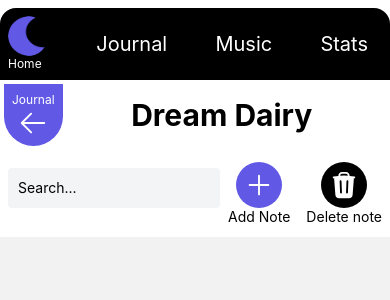
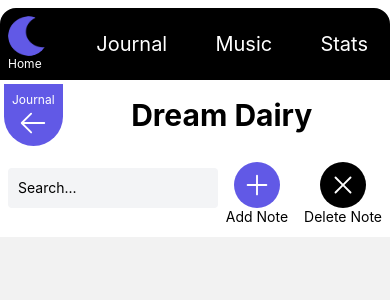
Before and after one commit to Mikolaj-Brzoskowski/Drimiral, a React Native app in the folder Frontend/: screen /Journal in a window 390 px wide. Shown: the top 300 px of the page. Built offline with nearby package versions, Linux system fonts and the light colour scheme.

Commit message:
added button changing color functionality

```diff
--- a/Frontend/components/DeleteNote.js
+++ b/Frontend/components/DeleteNote.js
@@ -1,17 +1,20 @@
 import { View, Text, TouchableOpacity } from 'react-native'
 import React from 'react'
-import { TrashIcon } from 'react-native-heroicons/solid'
+import { XMarkIcon } from 'react-native-heroicons/solid'
 
-export default function DeleteNote() {
+export default function DeleteNote({onDelBtnClick, isDeleteButtonActive}) {
+
   return (
     <View>
         <View className="p-3 pb-0">
-            <TouchableOpacity className="bg-black rounded-full p-2 self-center">
-                <TrashIcon size={30} color='white'/>
+            <TouchableOpacity
+            className={`rounded-full p-2 self-center ${isDeleteButtonActive ? 'bg-[#6159E6]' : 'bg-black'}`}
+            onPress={onDelBtnClick}>
+                <XMarkIcon size={30} color='white'/>
             </TouchableOpacity>
         </View>
         <View className="ml-2 mr-2">
-            <Text>Delete note</Text>
+            <Text>Delete Note</Text>
         </View>
     </View>
   )
```
